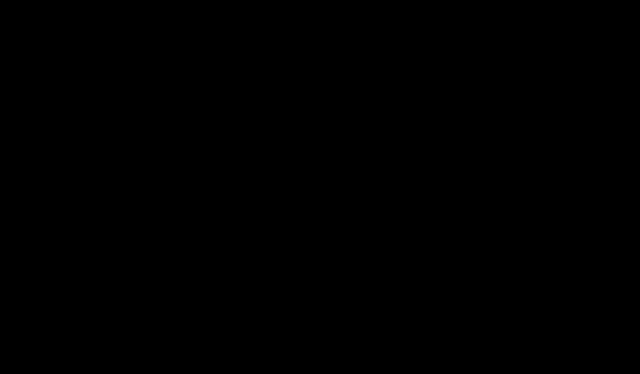
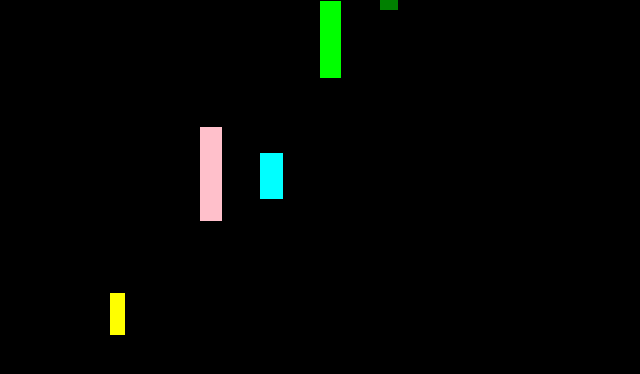
Before and after one commit to TheSilentIce/Codepocalypse-2025, a React app in the folder Frontend/: page / in a window 1280 px wide. Shown: the top 374 px of the page, without its empty margins (0-640 px from the left). Built offline with nearby package versions, Linux system fonts and the light colour scheme; the HTML template or start-up script is replaced by a standard one.

Commit message:
synchronized notes + more maintainable code

```diff
--- a/Frontend/src/App.tsx
+++ b/Frontend/src/App.tsx
@@ -7,38 +7,36 @@
 import Keyboard from "./components/keyboard/Keyboard";
 import NoteRenderer from "./components/Note/NoteRenderer";
 function App() {
-  const notes: Note[] = [
-    {
-      id: "1",
-      midi: 60,
-      startTime: 0,
-      duration: 1,
-    },
-    {
-      id: "4",
-      midi: 60,
-      startTime: 0.5,
-      duration: 1,
-    },
-    {
-      id: "n2",
-      midi: 64, // E4
-      startTime: 0.5,
-      duration: 1.5,
-      color: "green",
-      x: 100,
-      width: 20,
-    },
-    {
-      id: "n3",
-      midi: 67, // G4
-      startTime: 1,
-      duration: 2,
-      color: "blue",
-      x: 150,
-      width: 20,
-    },
-  ];
+  const notes: Note[] = [];
+  const keys = [60, 62, 64, 65, 67, 69, 71]; // some MIDI notes
+  let currentTime = 0;
+
+  const lastEndTimes: Record<number, number> = {}; // track last end per key
+
+  for (let i = 0; i < 50; i++) {
+    const midi = keys[Math.floor(Math.random() * keys.length)];
+    const duration = 0.8 + Math.random() * 1.2; // 0.8–2 sec
+    const lastEnd = lastEndTimes[midi] ?? 0;
+    const startTime = Math.max(currentTime, lastEnd); // ensure no overlap on same key
+    const color = ["aqua", "lime", "green", "orange", "blue", "pink", "yellow"][
+      i % 7
+    ];
+    const x = 50 + (midi - 60) * 30;
+    const width = 15 + Math.floor(Math.random() * 10);
+
+    notes.push({
+      id: `n${i + 1}`,
+      midi,
+      startTime,
+      duration,
+      color,
+      x,
+      width,
+    });
+
+    lastEndTimes[midi] = startTime + duration; // update last end for this key
+    currentTime = startTime + Math.random() * 0.5; // small spacing before next note
+  }
 
   return (
     <div className="h-screen w-screen bg-black">
--- /dev/null
+++ b/Frontend/src/components/Note/FallingNote.tsx
@@ -0,0 +1,47 @@
+import { motion } from "motion/react";
+import type { Note } from "../utilities";
+
+interface FallingNoteProps {
+  note: Note;
+  border: number;
+  containerHeight: number;
+  onFinish?: (id: string | number) => void;
+}
+
+export default function FallingNote({
+  note,
+  border,
+  containerHeight,
+  onFinish,
+}: FallingNoteProps) {
+  const x = note.x ?? 0;
+  const width = note.width ?? 20;
+  const duration = note.duration ?? 1;
+  const color = note.color ?? "aqua";
+  const noteHeight = duration * 50;
+
+  return (
+    <div
+      className="absolute"
+      style={{
+        left: x,
+        width,
+        height: containerHeight, // full container height
+        overflow: "hidden",
+      }}
+    >
+      <motion.div
+        style={{
+          position: "absolute",
+          top: -noteHeight, // start slightly above container
+          width: "100%",
+          height: noteHeight,
+          backgroundColor: color,
+        }}
+        animate={{ top: border }} // fall to the actual border
+        transition={{ duration: duration * 2, ease: "linear" }}
+        onAnimationComplete={() => onFinish?.(note.id)}
+      />
+    </div>
+  );
+}
--- a/Frontend/src/components/Note/NoteRenderer.tsx
+++ b/Frontend/src/components/Note/NoteRenderer.tsx
@@ -1,14 +1,31 @@
-import { motion } from "motion/react";
-import { useState, useEffect } from "react";
+import { useState, useEffect, useRef } from "react";
 import type { Note } from "../utilities";
+import FallingNote from "./FallingNote";
 
 interface RendererProps {
   notes: Note[];
   border: number;
 }
 
-function NoteRenderer({ notes, border }: RendererProps) {
+export default function NoteRenderer({ notes, border }: RendererProps) {
   const [activeNotes, setActiveNotes] = useState<Note[]>([]);
+  const containerRef = useRef<HTMLDivElement>(null);
+  const [containerHeight, setContainerHeight] = useState(0);
+
+  // Measure container height dynamically
+  useEffect(() => {
+    if (containerRef.current) {
+      setContainerHeight(containerRef.current.clientHeight);
+    }
+
+    const handleResize = () => {
+      if (containerRef.current) {
+        setContainerHeight(containerRef.current.clientHeight);
+      }
+    };
+    window.addEventListener("resize", handleResize);
+    return () => window.removeEventListener("resize", handleResize);
+  }, []);
 
   useEffect(() => {
     if (!notes.length) return;
@@ -36,36 +53,19 @@
   };
 
   return (
-    <div className="w-full relative h-[400px] overflow-hidden bg-black">
+    <div
+      ref={containerRef}
+      className="w-full relative h-[400px] overflow-hidden bg-black"
+    >
       {activeNotes.map((note) => (
-        <div
+        <FallingNote
           key={note.id}
-          className="absolute overflow-hidden"
-          style={{
-            left: note.x ?? 0,
-            width: note.width ?? 20,
-            height: border,
-          }}
-        >
-          <motion.div
-            style={{
-              position: "absolute",
-              top: -note.duration * 100,
-              width: "100%",
-              height: note.duration * 100,
-              backgroundColor: note.color ?? "aqua",
-            }}
-            animate={{ top: border }}
-            transition={{
-              duration: note.duration * 2,
-              ease: "linear",
-            }}
-            onAnimationComplete={() => removeNote(note.id)}
-          />
-        </div>
+          note={note}
+          border={border}
+          containerHeight={containerHeight}
+          onFinish={removeNote}
+        />
       ))}
     </div>
   );
 }
-
-export default NoteRenderer;
```
